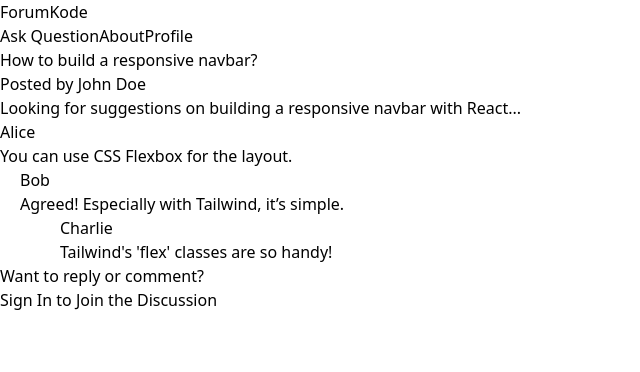
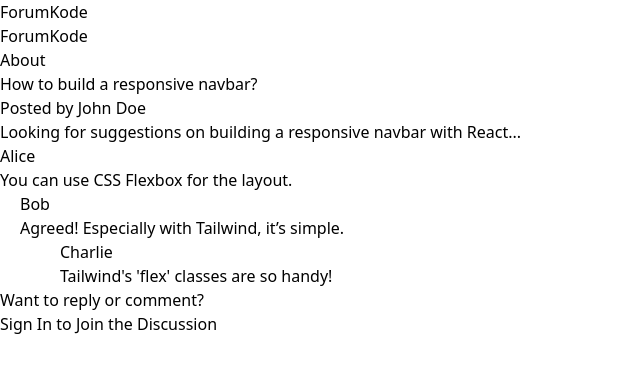
Before and after one commit to steven-felim/tubes-pbp, a React (Vite) app: page /threads/1 in a window 1280 px wide. Shown: the top 372 px of the page, without its empty margins (0-640 px from the left). Built offline with nearby package versions, Linux system fonts and the light colour scheme.

Commit message:
fix nav bar

```diff
--- a/src/pages/About.tsx
+++ b/src/pages/About.tsx
@@ -1,6 +1,5 @@
 import React from "react";
 import { Link } from "react-router-dom";
-import { useState, useEffect } from "react";
 
 interface TeamMember {
   name: string;
@@ -27,12 +26,7 @@ const teamMembers: TeamMember[] = [
 ];
 
 const About: React.FC = () => {
-  const [isLoggedIn, setIsLoggedIn] = useState<boolean>(false);
-
-    useEffect(() => {
-      const token = localStorage.getItem("token");
-      setIsLoggedIn(!!token);
-    }, []);
+  const isLoggedIn = !!localStorage.getItem("token");
 
   return (
     <div className="min-h-screen bg-gray-100">
--- a/src/pages/ThreadDetail.tsx
+++ b/src/pages/ThreadDetail.tsx
@@ -128,10 +128,34 @@ const ThreadDetail = () => {
             <Link to="/" className="text-white text-xl font-semibold">
               ForumKode
             </Link>
+            <div className="flex items-center">
+              <Link to="/" className="text-white text-xl font-semibold">
+                ForumKode
+              </Link>
+            </div>
             <div className="flex space-x-4">
-              <Link to="/ask" className="text-white hover:text-blue-400 px-3 py-2 rounded-md text-sm font-medium">Ask Question</Link>
-              <Link to="/about" className="text-white hover:text-blue-400 px-3 py-2 rounded-md text-sm font-medium">About</Link>
-              <Link to="/me" className="text-white hover:text-blue-400 px-3 py-2 rounded-md text-sm font-medium">Profile</Link>
+              {isLoggedIn && (
+                <Link
+                  to="/ask"
+                  className="text-white hover:text-blue-400 px-3 py-2 rounded-md text-sm font-medium"
+                >
+                  Ask Question
+                </Link>
+              )}
+              <Link
+                to="/about"
+                className="text-white hover:text-blue-400 px-3 py-2 rounded-md text-sm font-medium"
+              >
+                About
+              </Link>
+              {isLoggedIn && (
+                <Link
+                  to="/me"
+                  className="text-white hover:text-blue-400 px-3 py-2 rounded-md text-sm font-medium"
+                >
+                  Profile
+                </Link>
+              )}
             </div>
           </div>
         </div>
--- a/src/pages/Threads.tsx
+++ b/src/pages/Threads.tsx
@@ -13,12 +13,7 @@ const AllThreads = () => {
 
   const categories = ["Web Development", "Data Science", "Mobile Development", "DevOps"];
 
-  const [isLoggedIn, setIsLoggedIn] = useState<boolean>(false);
-
-  useEffect(() => {
-    const token = localStorage.getItem("token");
-    setIsLoggedIn(!!token);
-  }, []);
+  const isLoggedIn = !!localStorage.getItem("token");
 
   useEffect(() => {
     // Fetch threads from API (example)
```
